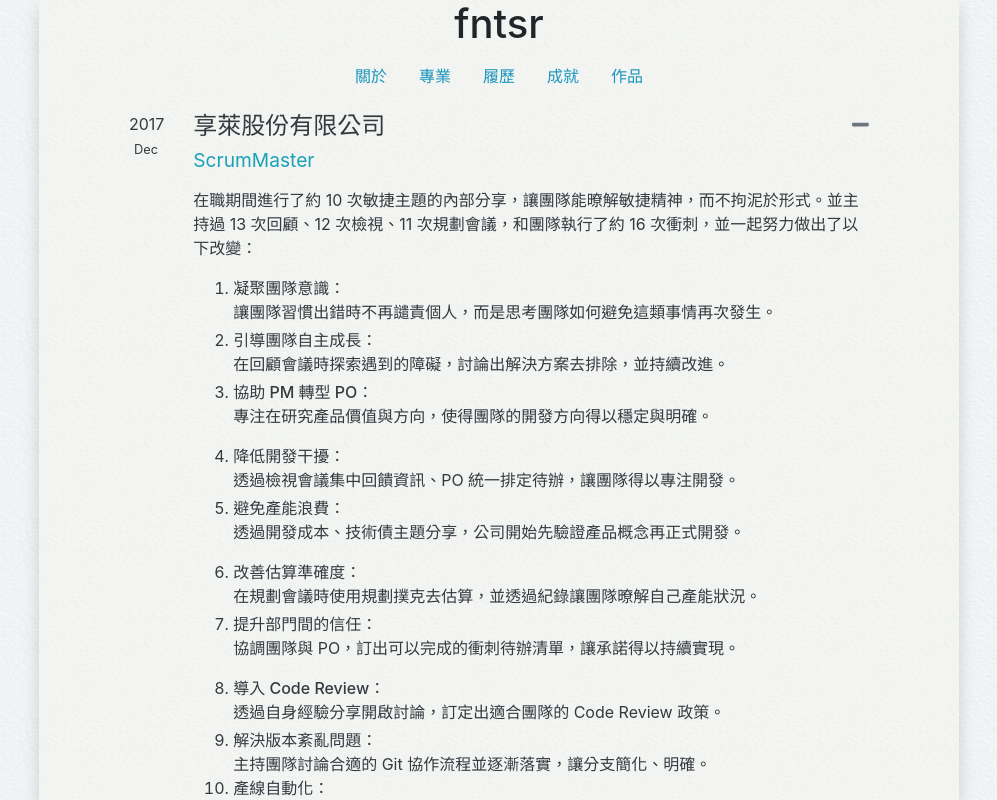
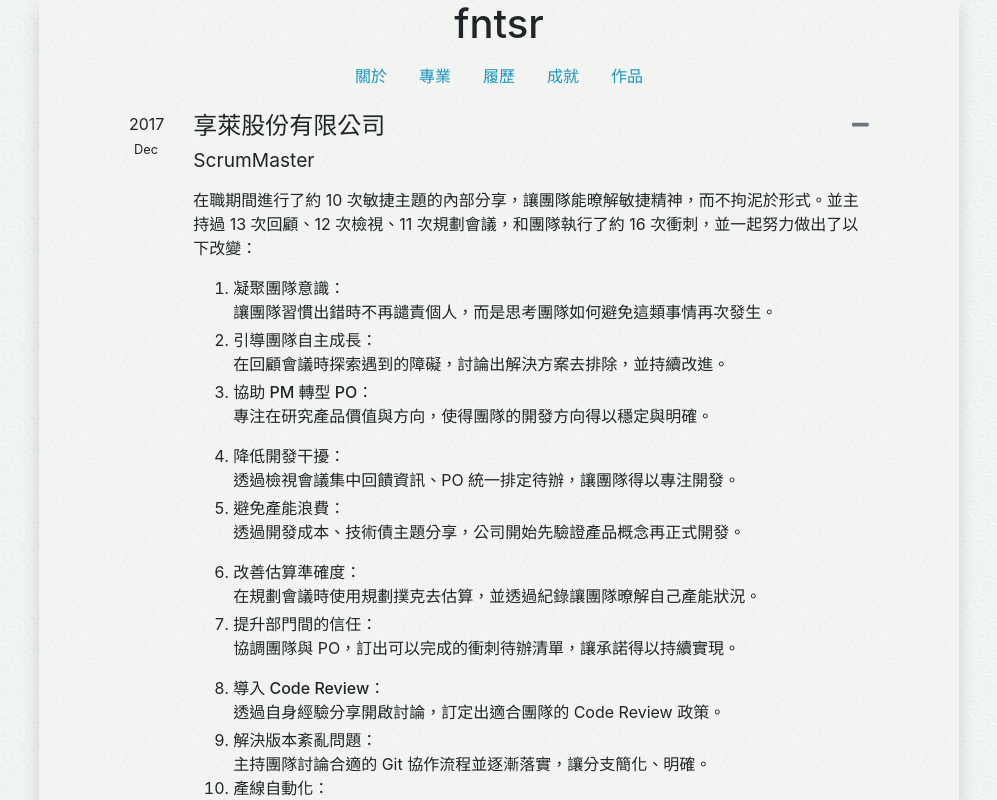
Before and after one commit to fntsrlike/fntsr.tw-2019, a Vue app: page /cv in a window 1280 px wide. Shown: the top 800 px of the page, without its empty margins (141-1138 px from the left). Built offline with nearby package versions, Linux system fonts and the light colour scheme.

Commit message:
Change headline text color

```diff
--- a/src/components/ExperienceItem.vue
+++ b/src/components/ExperienceItem.vue
@@ -22,10 +22,10 @@
             <font-awesome-icon :icon="['fas', 'plus']" v-if="isHidden"/>
             <font-awesome-icon :icon="['fas', 'minus']" v-if="!isHidden"/>
           </div>
-          <span :class="{'headline-title': isHeadlines}" >
+          <span>
             {{title}}
           </span>
-          <small class="pt-2 d-block " :class="isHeadlines ? 'headline-subtitle' : 'text-info'" v-if="subtitle != ''">
+          <small class="pt-2 d-block text-info'" v-if="subtitle != ''">
             {{subtitle}}
           </small>
         </h4>
--- a/src/views/CurriculumVitae.vue
+++ b/src/views/CurriculumVitae.vue
@@ -2,7 +2,7 @@
   <section>
     <h2 class="d-none d-print-block text-center">履歷</h2>
     <exp-item title="享萊股份有限公司" subtitle="ScrumMaster" from="2017-12" to="2018-12"
-      anchorPath="cv" anchor-id="cv-sharelike">
+      anchorPath="cv" anchor-id="cv-sharelike" :isHeadlines="true">
       <p>
         在職期間進行了約 10 次敏捷主題的內部分享，讓團隊能暸解敏捷精神，而不拘泥於形式。並主持過 13 次回顧、12 次檢視、11 次規劃會議，和團隊執行了約 16 次衝刺，並一起努力做出了以下改變：
       </p>
```
